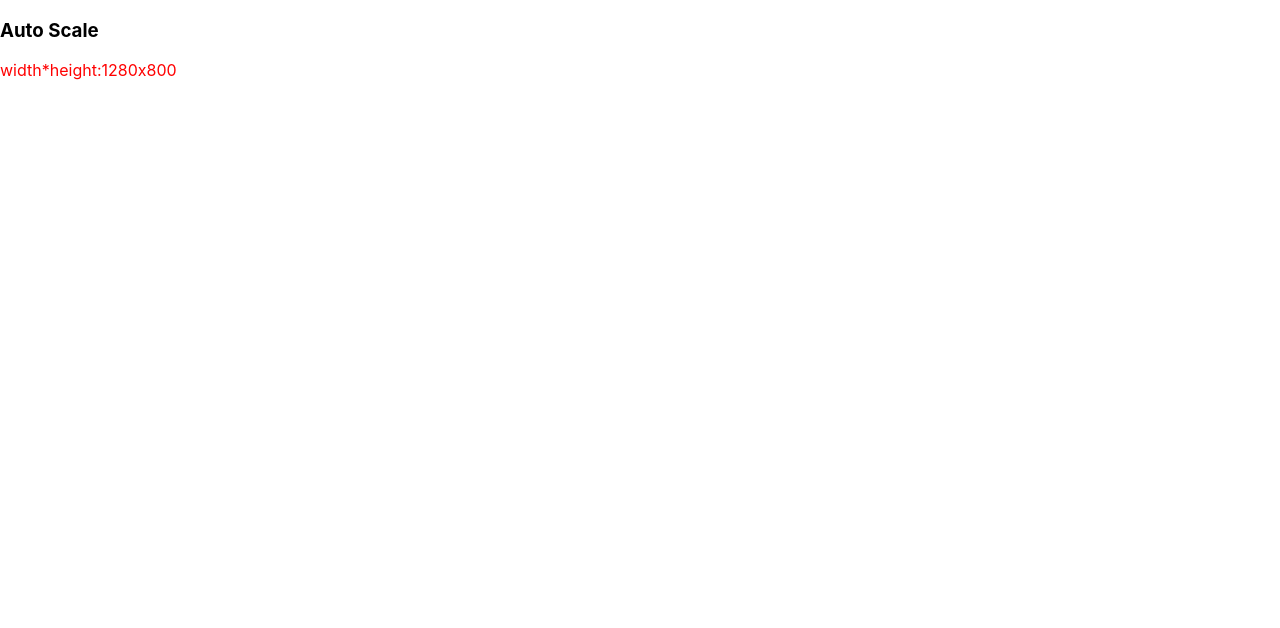
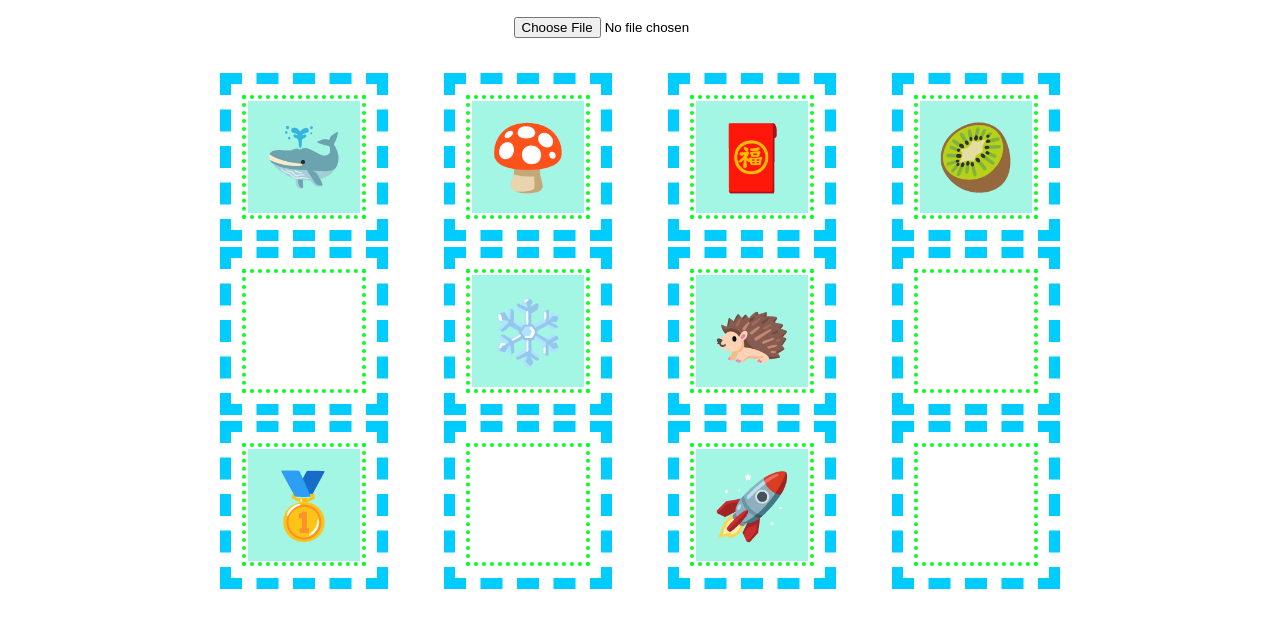
Before and after one commit to uedup/rp, a React (Create React App) app: page / in a window 1280 px wide. Shown: the top 628 px of the page. Built offline with nearby package versions, Linux system fonts and the light colour scheme.

Commit message:
feat:React 拖拽

```diff
--- /dev/null
+++ b/src/22.React实现拖拽/index.tsx
@@ -0,0 +1,136 @@
+import react, { useEffect, useState, useRef } from "react";
+import styled from "styled-components";
+
+const Wrapper = styled.div`
+  height: 60vh;
+  width: 70vw;
+  padding: 1rem;
+  margin: 0 auto;
+  display: grid;
+  grid-template-columns: repeat(4, 1fr);
+  grid-template-rows: repeat(3, 1fr);
+  place-items: center;
+`;
+const PlaceHolder = styled.div`
+  border: 0.7rem dashed hsl(192, 100%, 50%);
+  padding: 0.7rem;
+  margin: 0.2rem;
+  &.highlight {
+    background-color: rgba(255, 255, 255, 0.7);
+    border: 0.7rem dashed hsl(32, 100%, 50%);
+  }
+`;
+const ItemContainer = styled.div`
+  border: 0.3rem dotted hsl(128, 100%, 50%);
+  padding: 0.1rem;
+  width: 7rem;
+  height: 7rem;
+  line-height: 7rem;
+  text-align: center;
+  &.current {
+    border: 0.3rem dotted red;
+  }
+`;
+const Card = styled.div`
+  font-size: 4rem;
+  background-color: hsl(168, 80%, 80%);
+  color: hsl(30, 90%, 50%);
+  font-weight: bold;
+
+  &.current {
+    background-color: hsl(168, 60%, 90%);
+    color: white;
+  }
+`;
+const FileWrapper = styled.div`
+  margin: 0 auto;
+  padding: 1rem;
+  text-align: center;
+`;
+const INIT_ITEMS = [
+  "🐳",
+  "🍄",
+  "🧧",
+  "🥝",
+  "",
+  "❄️",
+  "🦔",
+  "",
+  "🥇",
+  "",
+  "🚀",
+  "",
+];
+type AppProps = {};
+
+export const Main: React.FC<AppProps> = () => {
+  const refInput = useRef<any>();
+  const [items, setItems] = useState(INIT_ITEMS);
+  const [source, setSource] = useState<null | number>(null);
+  const [target, setTarget] = useState<null | number>(null);
+
+  const onDragStart = (id: number) => (e: React.DragEvent<HTMLDivElement>) => {
+    // console.log("onDragStart", id);
+    if (source !== id) setSource(id);
+  };
+  const onDragOver = (id: number) => (e: React.DragEvent<HTMLDivElement>) => {
+    // console.log("onDragOver");
+    e.preventDefault();
+    if (target !== id) setTarget(id);
+  };
+  const onDragLeave = (id: number) => (e: React.DragEvent<HTMLDivElement>) => {
+    // console.log("onDragLeave");
+    // e.preventDefault();
+    setTarget(null);
+  };
+  const onDrop = () => {
+    // console.log('onDrop')
+    setSource(null);
+    setTarget(null); //setTarget为异步操作，不影响下面的“换位”操作。
+    if (target !== null && source !== null) {
+      let temp = items[target];
+      items[target] = items[source]; //items为常数不能直接修改，但作为引用类型，数组内部元素可改，但组件不更新。
+      items[source] = temp;
+      setItems([...items]);
+    }
+  };
+  const onDragEnd = () => {
+    // console.log("onDragEnd");
+    setSource(null);
+    setTarget(null);
+  };
+  const onDropFile = (e: any) => {
+    console.log(e);
+    e.preventDefault();
+    refInput.current.files = e.dataTransfer.files;
+  };
+  return (
+    <>
+      <FileWrapper>
+        <input type="file" ref={refInput} />
+      </FileWrapper>
+      <Wrapper>
+        {items.map((x: string, index: number) => (
+          <PlaceHolder
+            key={index}
+            className={target === index && source !== index ? "highlight" : ""}
+            onDragOver={onDragOver(index)}
+            onDragLeave={onDragLeave(index)}
+            onDrop={onDropFile}
+          >
+            <ItemContainer
+              className={source === index ? "current" : ""}
+              draggable={!!x}
+              onDragStart={onDragStart(index)}
+              onDragEnd={onDragEnd}
+              onDrop={onDrop}
+            >
+              <Card>{x}</Card>
+            </ItemContainer>
+          </PlaceHolder>
+        ))}
+      </Wrapper>
+    </>
+  );
+};
+export default Main;
--- a/src/B01.todolist/List/index.tsx
+++ b/src/B01.todolist/List/index.tsx
@@ -84,6 +84,7 @@ const List: React.FC<IProps> = (props) => {
             >
                 {props.list.map((item, index) => {
                     return (<li
+                        // draggable={true}
                         key={item.id}
                         className={classNames({
                             'done': item.checked,
--- a/src/index.tsx
+++ b/src/index.tsx
@@ -1,7 +1,7 @@
 import React from 'react';
 import ReactDOM from 'react-dom/client';
 import './index.css';
-import Demo from './21.自定义hooks';
+import Demo from './22.React实现拖拽';
 import reportWebVitals from './reportWebVitals';
 
 const root = ReactDOM.createRoot(
```
